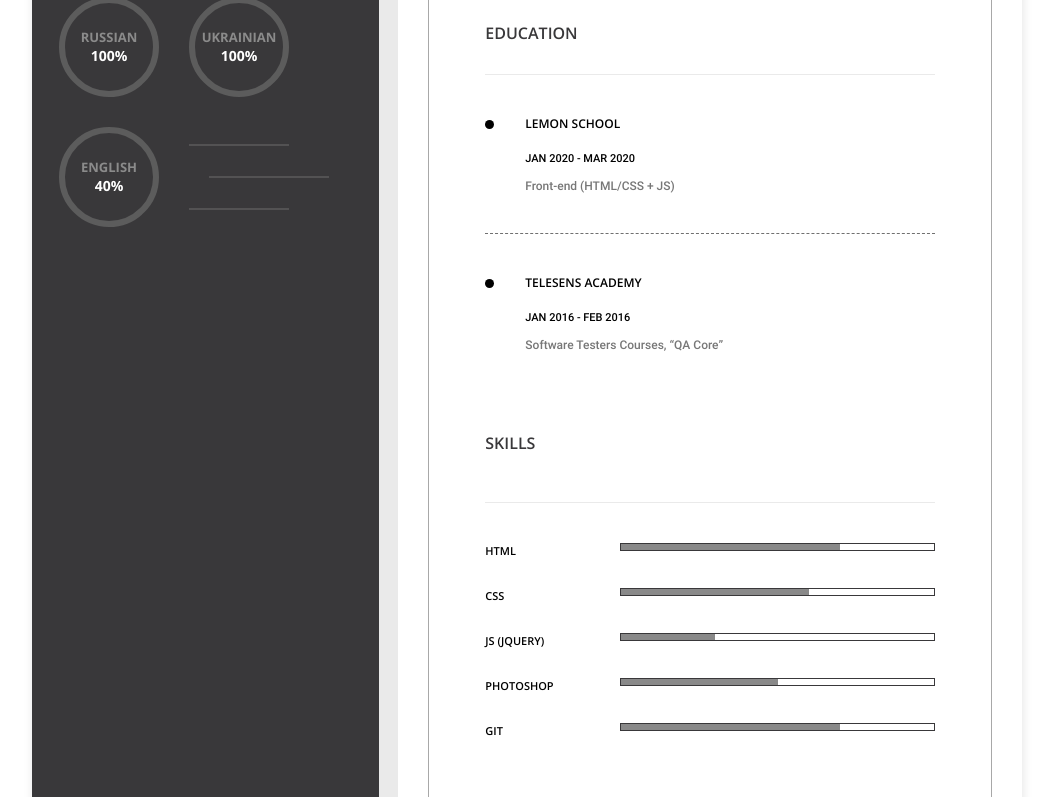
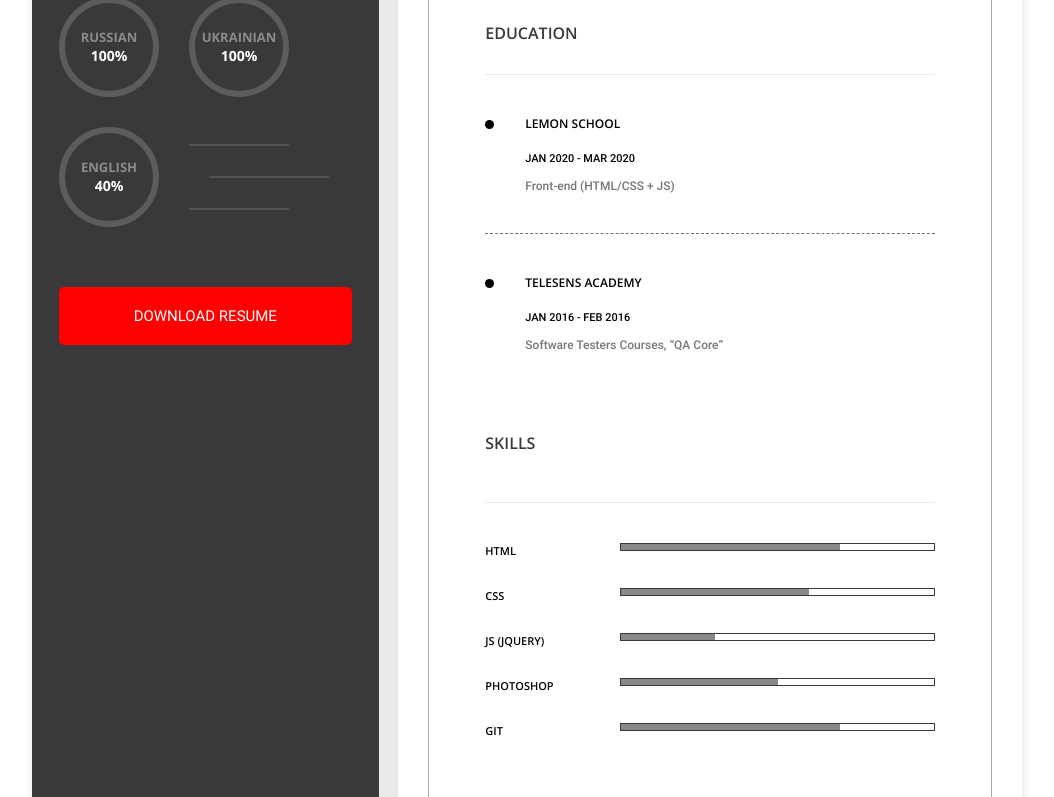
Before and after one commit to MaximSavhenko/Resume, a plain HTML site: page index.html in a window 1280 px wide. Shown: the part 1496-2293 px from the top of the page, without its empty margins (113-1167 px from the left). Drawn offline with Linux system fonts and the light colour scheme.

Commit message:
add pdf file

```diff
--- a/index.html
+++ b/index.html
@@ -134,6 +134,9 @@
                             </div>
                         </div>
                     </div>
+                    <div class="profile__btn">
+                        <a href="./files/Resume Savchenko Maxim.pdf" download class="btn">DOWNLOAD RESUME</a>
+                    </div>
                 </div>
             </div>
             <div class="resume">
--- a/scss/mixins.scss
+++ b/scss/mixins.scss
@@ -22,3 +22,7 @@
     }
 
 }
+
+@mixin  trs {
+    transition: all .3s;
+}
--- a/scss/style.scss
+++ b/scss/style.scss
@@ -46,6 +46,25 @@ h2 {
     font-family: 'Open Sans';
     font-weight: 600;
     color: #39383A;
+}
+
+.btn, button {
+    display: flex;
+    justify-content: center;
+    align-items: center;
+    width: 100%;
+    padding: 20px 0;
+    color: #fff;
+    border-radius: 5px;
+    background-color: #ff0000;
+    font-size: 15px;
+    cursor: pointer;
+    border: none;
+    @include trs;
+
+    &:hover {
+        background-color: #000;
+    }
 }
 
 .wrap {
@@ -151,6 +170,7 @@ h2 {
     &__items-wrap {
         display: flex;
         flex-wrap: wrap;
+        margin-bottom: 60px;
     }
 
     &__lenguages-items {
@@ -204,6 +224,11 @@ h2 {
             width: 120px;
             margin-left: 20px;
         }
+    }
+    &__btn {
+        display: flex;
+        justify-content: center;
+        align-items: center;
     }
 }
 
```
Also changed, not shown: css/style.css, 1 other file.
